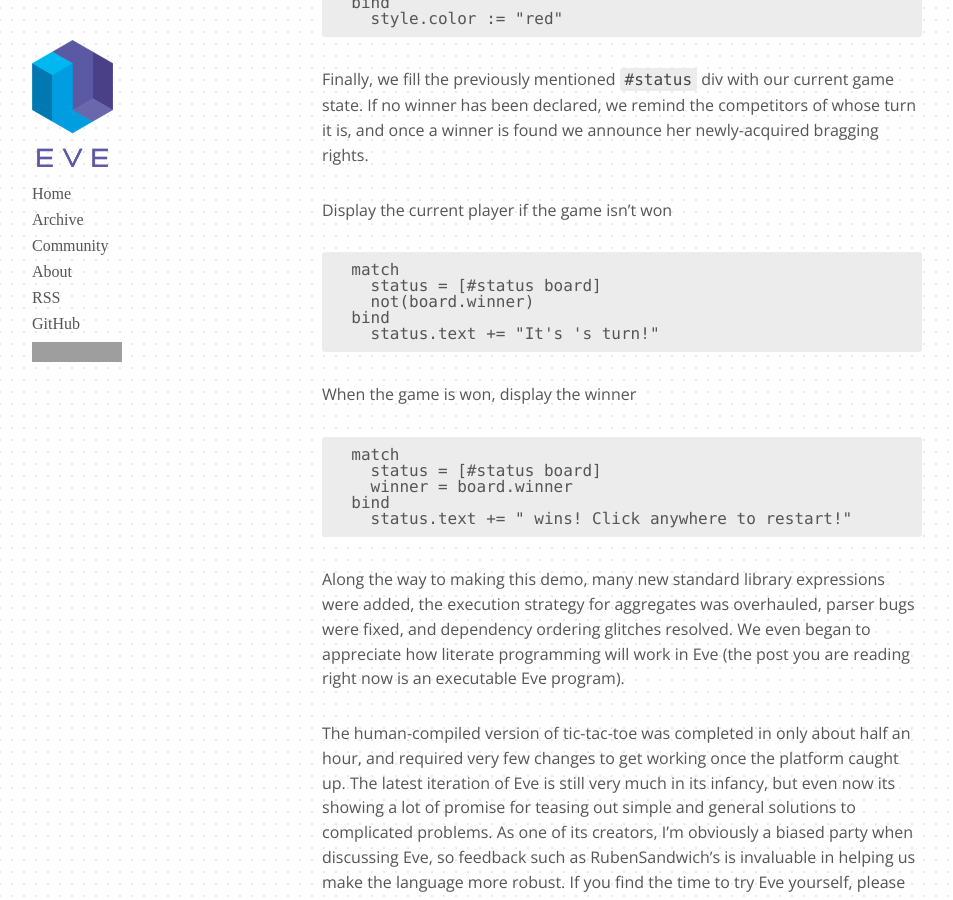
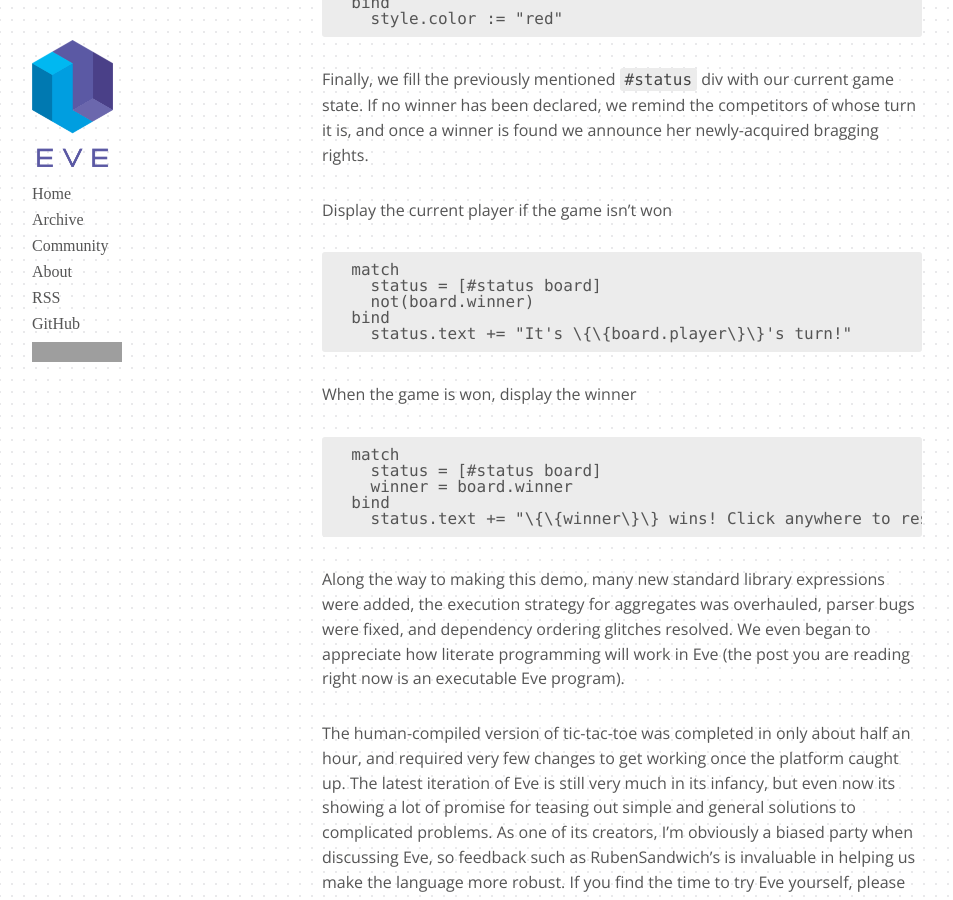
Before and after one commit to Kodowa/incidentalcomplexity, a Jekyll site: the page built from _posts/2016-08-11-tic-tac-toe.md, in a window 1280 px wide and 900 px high, scrolled down 5290 px. Shown: the whole window, without its empty margins (18-971 px from the left). Built offline with Jekyll 4.4.1, drawn with Linux system fonts in a browser that asks for light colours; some web fonts are replaced; grey boxes are pictures that could not be loaded.

Commit message:
escape curlies

````diff
--- a/_posts/2016-08-11-tic-tac-toe.md
+++ b/_posts/2016-08-11-tic-tac-toe.md
@@ -195,7 +195,7 @@ Display the current player if the game isn't won
     status = [#status board]
     not(board.winner)
   bind
-    status.text += "It's {{board.player}}'s turn!"
+    status.text += "It's \{\{board.player\}\}'s turn!"
 ```
 
 When the game is won, display the winner
@@ -205,7 +205,7 @@ When the game is won, display the winner
     status = [#status board]
     winner = board.winner
   bind
-    status.text += "{{winner}} wins! Click anywhere to restart!"
+    status.text += "\{\{winner\}\} wins! Click anywhere to restart!"
 ```
 
 Along the way to making this demo, many new standard library expressions were added, the execution strategy for aggregates was overhauled, parser bugs were fixed, and dependency ordering glitches resolved. We even began to appreciate how literate programming will work in Eve (the post you are reading right now is an executable Eve program).
````
